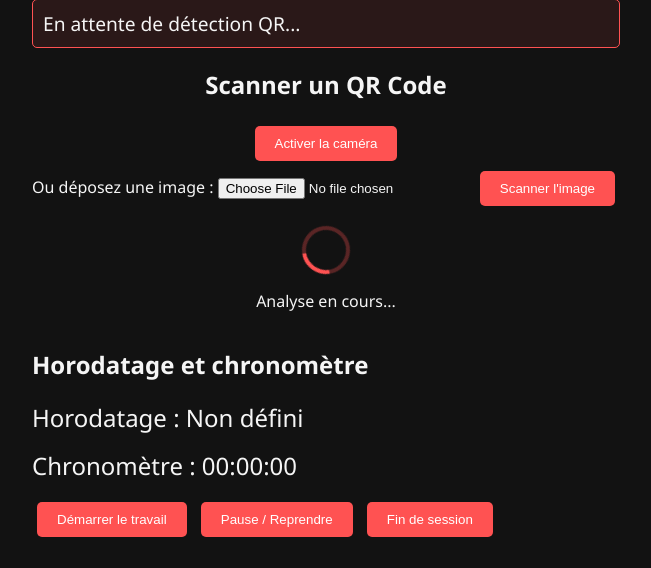
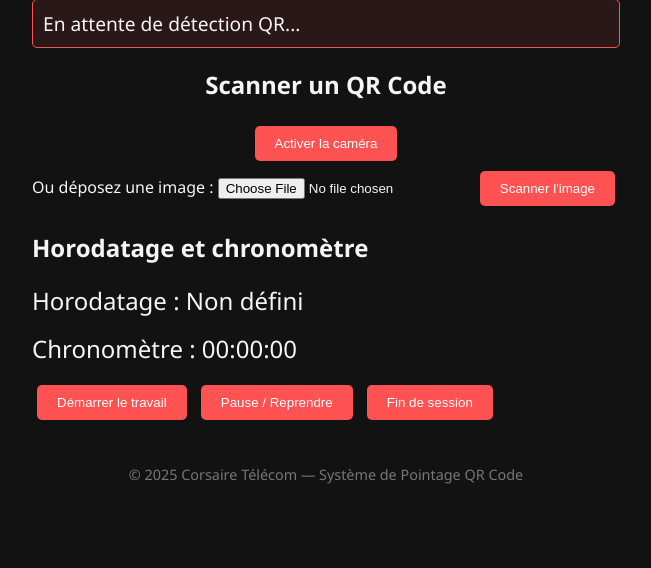
Before and after one commit to NxWaYPrivate/test-class, a Flask app: page / in a window 1280 px wide. Shown: the part 303-871 px from the top of the page, without its empty margins (314-965 px from the left). After the commit the page ends 787 px from the top, so only its background shows below. Run offline with Flask 3, Linux system fonts and the light colour scheme.

Commit message:
Update index.html

```diff
--- a/templates/index.html
+++ b/templates/index.html
@@ -23,10 +23,6 @@
                     <input type="file" id="qr-image" name="qr_image" accept="image/*">
                     <button type="submit">Scanner l'image</button>
                 </form>
-                <div id="loader" class="hidden">
-                    <div class="spinner"></div>
-                    <p>Analyse en cours...</p>
-                </div>
                 <div id="notification" class="hidden"></div> <!-- Zone notification -->
             </div>
         </section>
```
